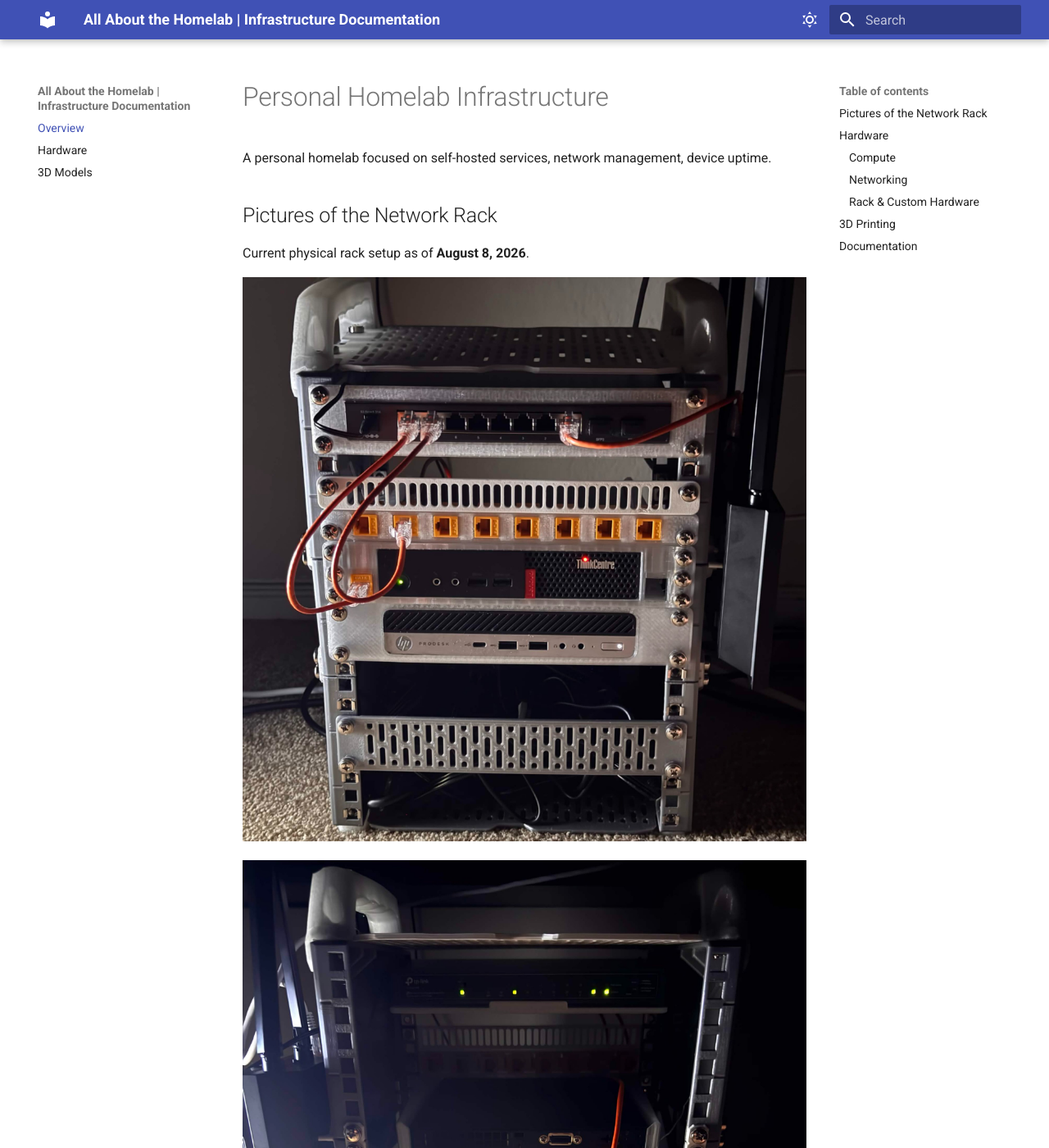
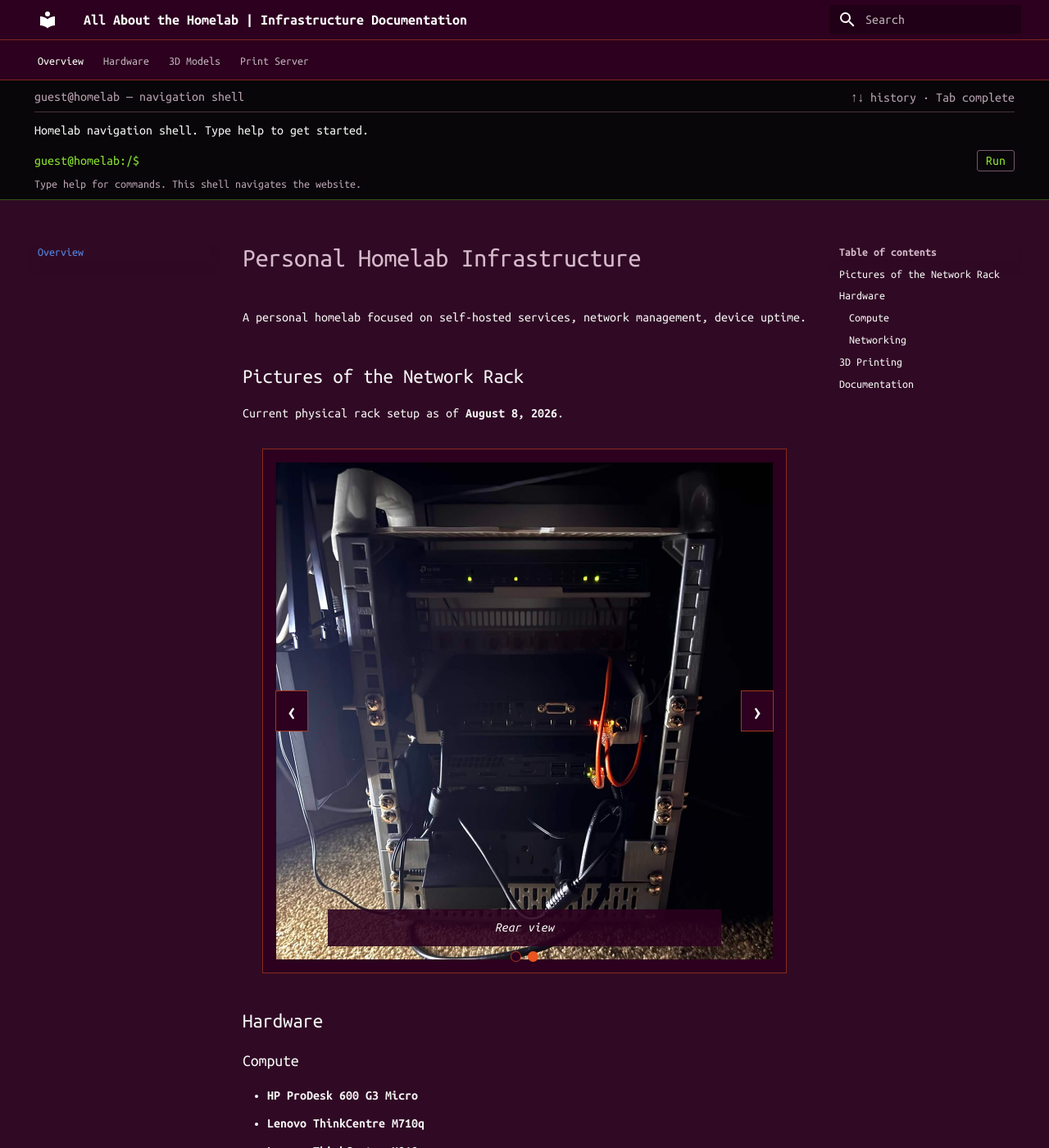
Before and after one commit to ahnaj/homelab-docs, an MkDocs documentation site: the page built from docs/index.md, in a window 1280 px wide and 1400 px high. Shown: the whole window at 82% size. Built offline with MkDocs 1.6.1 and Material for MkDocs 9.7.7, drawn with Linux system fonts in a browser that asks for light colours; some of the changed text lies outside the part shown.

Commit message:
Major changes including CLI interface, inventory updates, but still in foundational state while hardware is being built (TrueNAS server)

```diff
--- a/docs/index.md
+++ b/docs/index.md
@@ -5,26 +5,39 @@ A personal homelab focused on self-hosted services, network management, device u
 
 Current physical rack setup as of **August 8, 2026**.
 
-![Front view of the homelab rack](assets/rack-front-2026-08-08.jpg)
-
-![Rear view of the homelab rack](assets/rack-back-2026-08-08.jpg)
+<div class="image-carousel" data-carousel aria-label="Homelab rack photos">
+	<div class="carousel-track">
+		<figure class="carousel-slide is-active">
+			<img src="assets/rack-front-2026-08-08.jpg" alt="Front view of the homelab rack" width="640" height="640" loading="eager">
+			<figcaption>Front view</figcaption>
+		</figure>
+		<figure class="carousel-slide">
+			<img src="assets/rack-back-2026-08-08.jpg" alt="Rear view of the homelab rack" width="640" height="640" loading="lazy">
+			<figcaption>Rear view</figcaption>
+		</figure>
+	</div>
+	<button class="carousel-button carousel-button--previous" type="button" data-carousel-previous aria-label="Previous photo">&lsaquo;</button>
+	<button class="carousel-button carousel-button--next" type="button" data-carousel-next aria-label="Next photo">&rsaquo;</button>
+	<div class="carousel-dots" role="group" aria-label="Choose a rack photo">
+		<button class="carousel-dot is-active" type="button" data-carousel-dot="0" aria-label="Show front view" aria-current="true"></button>
+		<button class="carousel-dot" type="button" data-carousel-dot="1" aria-label="Show rear view"></button>
+	</div>
+</div>
 
 ## Hardware
 
 ### Compute
-- **HP ProDesk 600 G3 Micro** — Proxmox node
-- **Lenovo ThinkCentre M710q** — Proxmox node
+- **HP ProDesk 600 G3 Micro**
+- **Lenovo ThinkCentre M710q**
+- **Lenovo ThinkCentre M910q**
+- **TrueNAS Server (See Specifications)**
 
 ### Networking
-- **TP-Link TL-SG2210P** — managed PoE switch
-
-### Rack & Custom Hardware
-- Custom 3D-printed rack components
-- Custom equipment mounts
-- Custom cable-management components
+- **TP-Link TL-SG2210P**
+- **TP-Link ARCHER AX21 AX1800 Dual-Band Wi-Fi 6 Router**
 
 ## 3D Printing
-I design items using CAD software and print custom components for the homelab and publish selected models on MakerWorld.
+I design items using CAD software and make custom components for my server rack. I've published select models on MakerWorld.
 
 [View the 3D Models →](3d-models.md)
 
--- /dev/null
+++ b/docs/javascripts/carousel.js
@@ -0,0 +1,61 @@
+document.querySelectorAll("[data-carousel]").forEach((carousel) => {
+  const slides = [...carousel.querySelectorAll(".carousel-slide")];
+  const dots = [...carousel.querySelectorAll("[data-carousel-dot]")];
+  let currentIndex = 0;
+  let timer;
+  let paused = false;
+  const horizontal = carousel.classList.contains("image-carousel--horizontal");
+  const reducedMotion = window.matchMedia("(prefers-reduced-motion: reduce)");
+  const pauseButton = carousel.querySelector("[data-carousel-pause]");
+
+  const showSlide = (index) => {
+    currentIndex = (index + slides.length) % slides.length;
+    slides.forEach((slide, slideIndex) => {
+      slide.classList.toggle("is-active", slideIndex === currentIndex);
+      slide.setAttribute("aria-hidden", slideIndex !== currentIndex);
+      if (horizontal) slide.style.transform = `translateX(${(slideIndex - currentIndex) * 100}%)`;
+    });
+    dots.forEach((dot, dotIndex) => {
+      const isActive = dotIndex === currentIndex;
+      dot.classList.toggle("is-active", isActive);
+      dot.toggleAttribute("aria-current", isActive);
+    });
+  };
+
+  const startTimer = () => {
+    clearInterval(timer);
+    if (paused || (horizontal && reducedMotion.matches) || carousel.matches(":hover") || carousel.contains(document.activeElement)) return;
+    timer = setInterval(() => showSlide(currentIndex + 1), 5000);
+  };
+
+  carousel.querySelector("[data-carousel-previous]").addEventListener("click", () => {
+    showSlide(currentIndex - 1);
+    startTimer();
+  });
+  carousel.querySelector("[data-carousel-next]").addEventListener("click", () => {
+    showSlide(currentIndex + 1);
+    startTimer();
+  });
+  dots.forEach((dot, dotIndex) => {
+    dot.addEventListener("click", () => {
+      showSlide(dotIndex);
+      startTimer();
+    });
+  });
+
+  carousel.addEventListener("mouseenter", () => clearInterval(timer));
+  pauseButton?.addEventListener("click", () => {
+    paused = !paused;
+    pauseButton.textContent = paused ? "Play slideshow" : "Pause slideshow";
+    startTimer();
+  });
+  reducedMotion.addEventListener("change", startTimer);
+  carousel.addEventListener("mouseleave", startTimer);
+  carousel.addEventListener("focusin", () => clearInterval(timer));
+  carousel.addEventListener("focusout", (event) => {
+    if (!carousel.contains(event.relatedTarget)) startTimer();
+  });
+
+  showSlide(0);
+  startTimer();
+});
--- /dev/null
+++ b/docs/javascripts/cli-nav.js
@@ -0,0 +1,133 @@
+document.querySelectorAll('[data-cli-nav]').forEach((form) => {
+  const terminal = form.closest('.cli-nav');
+  const input = form.querySelector('input');
+  const output = terminal.querySelector('[data-cli-output]');
+  const prompt = terminal.querySelector('[data-cli-prompt]');
+  const pages = [...terminal.querySelectorAll('[data-cli-command]')].map((link) => ({
+    name: link.dataset.cliCommand, url: new URL(link.href),
+  }));
+  const normalizeURL = (url) => url.pathname.replace(/index\.html$/, '').replace(/\/$/, '');
+  const current = pages.find((page) => normalizeURL(page.url) === normalizeURL(new URL(location.href)));
+  const cwd = !current || current === pages[0] ? '/' : `/${current.name}`;
+  const storageKey = `homelab-shell:${pages[0]?.url.pathname}`;
+  const builtins = ['help', 'ls', 'pwd', 'cd', 'whoami', 'hostname', 'history', 'clear'];
+  let history = [], lines = [], previous = '/', historyIndex = 0, draft = '';
+  try {
+    const saved = JSON.parse(sessionStorage.getItem(storageKey));
+    if (saved) {
+      history = (saved.history || []).filter((s) => typeof s === 'string').slice(-100);
+      lines = (saved.lines || []).filter((s) => typeof s === 'string').slice(-120);
+      previous = typeof saved.previous === 'string' ? saved.previous : '/';
+    }
+  } catch { /* Storage is optional, including in private browsing. */ }
+  const persist = () => {
+    try { sessionStorage.setItem(storageKey, JSON.stringify({ history, lines, previous })); } catch { /* Keep working without storage. */ }
+  };
+  const write = (text) => {
+    lines.push(text);
+    lines = lines.slice(-120);
+    const line = document.createElement('div');
+    line.textContent = text;
+    output.append(line);
+    while (output.childElementCount > 120) output.firstElementChild.remove();
+    output.scrollTop = output.scrollHeight;
+    persist();
+  };
+  const restored = lines;
+  lines = [];
+  restored.forEach(write);
+  if (!restored.length) write('Homelab navigation shell. Type help to get started.');
+  prompt.textContent = `guest@homelab:${cwd}$`;
+  historyIndex = history.length;
+  terminal.hidden = false;
+
+  const resolve = (path) => {
+    if (path === '-') return previous;
+    if (path === '~') return '/';
+    if (path.startsWith('~/')) path = path.slice(1);
+    const parts = path.startsWith('/') ? [] : cwd.split('/').filter(Boolean);
+    path.split('/').forEach((part) => {
+      if (part === '..') parts.pop();
+      else if (part && part !== '.') parts.push(part);
+    });
+    return '/' + parts.join('/');
+  };
+  const pageAt = (path) => path === '/' ? pages[0] : pages.find((page) => '/' + page.name === path);
+  form.addEventListener('submit', (event) => {
+    event.preventDefault();
+    const raw = input.value.trim();
+    input.value = '';
+    draft = '';
+    if (!raw) return;
+    write(`${prompt.textContent} ${raw}`);
+    history.push(raw);
+    history = history.slice(-100);
+    historyIndex = history.length;
+    persist();
+    const [command, ...args] = raw.split(/\s+/);
+    if (!builtins.includes(command)) { write(`sh: ${command}: command not found. Type help.`); return; }
+    if ((['ls', 'cd'].includes(command) && args.length > 1) || (!['ls', 'cd'].includes(command) && args.length)) {
+      write(`${command}: unexpected arguments`); return;
+    }
+    switch (command) {
+      case 'help':
+        write('ls [path]     List pages (ls / lists all pages)\ncd [path]     Open a page; cd / returns home; cd - goes back\npwd           Show current directory\nwhoami        Show current visitor\nhostname      Show shell host name\nhistory       Show recent commands\nclear         Clear the transcript\n\n↑/↓ recall commands · Tab completes · Ctrl+C cancels · Ctrl+L clears\nPaths support /, ~, . and ..; use cd /hardware from any page.\nThis is a website shell; system commands, pipes and scripts are unavailable.');
+        break;
+      case 'pwd': write(cwd); break;
+      case 'whoami': write('guest'); break;
+      case 'hostname': write('homelab'); break;
+      case 'history': write(history.map((line, i) => `${String(i + 1).padStart(3)}  ${line}`).join('\n')); break;
+      case 'clear': lines = []; output.replaceChildren(); persist(); break;
+      case 'ls': {
+        const path = resolve(args[0] || '.');
+        if (!pageAt(path)) write(`ls: ${args[0]}: No such directory`);
+        else if (path === '/') write(pages.map((page) => `${page.name}/`).join('  '));
+        else write('(no subdirectories; use ls / to list pages)');
+        break;
+      }
+      case 'cd': {
+        const path = resolve(args[0] || '/');
+        const page = pageAt(path);
+        if (!page) { write(`cd: ${args[0]}: No such directory`); break; }
+        if (path !== cwd) {
+          previous = cwd;
+          persist();
+          location.assign(page.url.href);
+        }
+        break;
+      }
+    }
+  });
+  input.addEventListener('keydown', (event) => {
+    if (event.key === 'ArrowUp' || event.key === 'ArrowDown') {
+      event.preventDefault();
+      if (historyIndex === history.length) draft = input.value;
+      historyIndex = Math.max(0, Math.min(history.length, historyIndex + (event.key === 'ArrowUp' ? -1 : 1)));
+      input.value = historyIndex === history.length ? draft : history[historyIndex];
+      input.setSelectionRange(input.value.length, input.value.length);
+    } else if (event.ctrlKey && ['c', 'l'].includes(event.key.toLowerCase())) {
+      if (event.key.toLowerCase() === 'c' && input.selectionStart !== input.selectionEnd) return;
+      event.preventDefault();
+      if (event.key.toLowerCase() === 'l') { lines = []; output.replaceChildren(); persist(); }
+      else { write(`${prompt.textContent} ${input.value}^C`); input.value = ''; draft = ''; historyIndex = history.length; }
+    } else if (event.key === 'Tab' && !event.shiftKey && input.selectionStart === input.value.length && input.selectionEnd === input.value.length) {
+      const text = input.value;
+      let candidates = [];
+      if (/^\S*$/.test(text)) candidates = builtins.filter((name) => name.startsWith(text));
+      else {
+        const match = text.match(/^(cd|ls)\s+(\S*)$/);
+        if (match) {
+          const token = match[2], slash = token.lastIndexOf('/');
+          const prefix = token.slice(0, slash + 1), leaf = token.slice(slash + 1);
+          if (resolve(prefix || '.') === '/') candidates = pages.filter((page) => page.name.startsWith(leaf)).map((page) => `${match[1]} ${prefix}${page.name}/`);
+        }
+      }
+      // With no match, Tab keeps its normal focus-navigation behavior.
+      if (candidates.length) {
+        event.preventDefault();
+        if (candidates.length === 1) input.value = candidates[0];
+        else write(candidates.join('  '));
+      }
+    }
+  });
+});
--- /dev/null
+++ b/docs/stylesheets/console.css
@@ -0,0 +1,265 @@
+:root {
+  --console-purple: #300a24;
+  --console-purple-dark: #2c001e;
+  --console-orange: #e95420;
+  --console-green: #8ae234;
+  --console-text: #f5f5f5;
+}
+
+[data-md-color-scheme="slate"] {
+  --md-default-bg-color: var(--console-purple);
+  --md-default-fg-color: var(--console-text);
+  --md-default-fg-color--light: #d6b9cb;
+  --md-primary-fg-color: var(--console-purple-dark);
+  --md-primary-fg-color--light: #50113f;
+  --md-primary-fg-color--dark: #1b0012;
+  --md-accent-fg-color: var(--console-orange);
+  --md-code-bg-color: var(--console-purple-dark);
+  --md-code-fg-color: var(--console-text);
+  --md-typeset-a-color: var(--console-green);
+  --md-typeset-mark-color: rgba(233, 84, 32, 0.25);
+}
+
+.md-header,
+.md-tabs {
+  border-bottom: 1px solid color-mix(in srgb, var(--md-accent-fg-color) 45%, transparent);
+}
+
+.cli-nav {
+  color: var(--console-text);
+  background: #080608;
+  border-bottom: 1px solid color-mix(in srgb, var(--console-green) 35%, transparent);
+  font-family: var(--md-code-font);
+}
+
+.cli-nav__inner {
+  display: flex;
+  align-items: center;
+  min-height: 2.75rem;
+  padding: 0.45rem 0.6rem;
+  overflow-x: auto;
+  white-space: nowrap;
+}
+
+.cli-nav__form {
+  display: flex;
+  align-items: center;
+  flex: 1;
+}
+
+.cli-nav__prompt {
+  color: var(--console-green);
+  flex: 0 0 auto;
+  margin-right: 0.5rem;
+}
+
+.cli-nav__input {
+  width: 100%;
+  min-width: 4rem;
+  padding: 0.25rem 0;
+  border: 0;
+  outline: 0;
+  color: var(--console-text);
+  background: transparent;
+  caret-color: var(--console-green);
+  font: inherit;
+}
+
+.cli-nav__input:focus {
+  box-shadow: 0 1px 0 var(--console-green);
+}
+
+.cli-help {
+  padding: 0.65rem 0.6rem 0.8rem;
+  color: #d6c4d0;
+  border-top: 1px solid color-mix(in srgb, var(--console-green) 20%, transparent);
+  font-family: var(--md-code-font);
+  font-size: 0.8rem;
+  line-height: 1.65;
+}
+
+.cli-help__title {
+  margin-top: 0.25rem;
+  color: var(--console-green);
+}
+
+.cli-help__line {
+  color: var(--console-text);
+}
+
+.cli-help__prompt {
+  margin-right: 0.5rem;
+  color: var(--console-green);
+}
+
+.cli-help__command {
+  display: grid;
+  grid-template-columns: minmax(12rem, 16rem) 1fr;
+  color: var(--console-orange);
+}
+
+.cli-help__command span {
+  color: #b8a1b1;
+}
+
+.cli-nav__output {
+  min-height: 1.3em;
+  color: var(--console-text);
+}
+
+.md-typeset code {
+  border: 1px solid color-mix(in srgb, var(--md-primary-fg-color) 30%, transparent);
+}
+
+.md-typeset pre > code {
+  border: 1px solid color-mix(in srgb, var(--md-accent-fg-color) 25%, transparent);
+}
+
+.md-typeset a:hover {
+  color: var(--console-orange);
+}
+
+.image-carousel {
+  position: relative;
+  width: min(100%, 640px);
+  margin: 1.5rem auto 2rem;
+  overflow: hidden;
+  border: 1px solid color-mix(in srgb, var(--console-orange) 50%, transparent);
+  background: var(--console-purple-dark);
+}
+
+.carousel-track {
+  position: relative;
+  aspect-ratio: 1;
+}
+
+.carousel-slide {
+  position: absolute;
+  inset: 0;
+  display: grid;
+  margin: 0;
+  opacity: 0;
+  transition: opacity 400ms ease;
+  pointer-events: none;
+}
+
+.carousel-slide.is-active {
+  opacity: 1;
+  pointer-events: auto;
+}
+
+.carousel-slide img {
+  width: 100%;
+  height: 100%;
+  object-fit: contain;
+}
+
+.carousel-slide figcaption {
+  position: absolute;
+  right: 0;
+  bottom: 0;
+  left: 0;
+  padding: 0.5rem 0.75rem;
+  color: var(--console-text);
+  background: color-mix(in srgb, var(--console-purple-dark) 88%, transparent);
+  font-size: 0.8rem;
+}
+
+.carousel-button,
+.carousel-dot {
+  border: 1px solid color-mix(in srgb, var(--console-orange) 65%, transparent);
+  color: var(--console-text);
+  background: var(--console-purple-dark);
+  cursor: pointer;
+}
+
+.carousel-button {
+  position: absolute;
+  top: 50%;
+  width: 2rem;
+  height: 2.5rem;
+  transform: translateY(-50%);
+  font-size: 1.75rem;
+  line-height: 1;
+}
+
+.carousel-button:hover,
+.carousel-button:focus-visible,
+.carousel-dot:hover,
+.carousel-dot:focus-visible,
+.carousel-dot.is-active {
+  color: var(--console-purple-dark);
+  background: var(--console-orange);
+}
+
+.carousel-button--previous { left: 0.75rem; }
+.carousel-button--next { right: 0.75rem; }
+
+.image-carousel--horizontal .carousel-track {
+  overflow: hidden;
+}
+
+.image-carousel--horizontal .carousel-slide {
+  opacity: 1;
+  transition: transform 500ms ease;
+}
+
+.image-carousel--horizontal .carousel-slide:not(.is-active) {
+  transform: translateX(100%);
+}
+
+.image-carousel--horizontal .carousel-slide figcaption {
+  padding-bottom: 2rem;
+}
+
+.image-carousel--horizontal .carousel-dots {
+  bottom: 3rem;
+}
+
+.carousel-pause {
+  display: block;
+  width: 100%;
+  min-height: 2.3rem;
+  color: var(--console-text);
+  background: var(--console-purple-dark);
+  border-top: 1px solid var(--console-orange);
+  cursor: pointer;
+}
+
+@media (prefers-reduced-motion: reduce) {
+  .image-carousel--horizontal .carousel-slide {
+    transition: none;
+  }
+}
+
+.carousel-dots {
+  position: absolute;
+  bottom: 0.65rem;
+  left: 50%;
+  display: flex;
+  gap: 0.4rem;
+  transform: translateX(-50%);
+}
+
+.carousel-dot {
+  width: 0.65rem;
+  height: 0.65rem;
+  padding: 0;
+  border-radius: 50%;
+}
+
+/* Navigation shell: transcript above the live prompt. */
+.cli-terminal { padding: 0.6rem; font-size: 0.8rem; }
+.cli-titlebar { display: flex; flex-wrap: wrap; justify-content: space-between; gap: 0.25rem 1rem; color: #b8a1b1; border-bottom: 1px solid #493040; padding-bottom: 0.4rem; }
+.cli-transcript { max-height: 12rem; overflow-y: auto; padding: 0.5rem 0; white-space: pre-wrap; overflow-wrap: anywhere; line-height: 1.6; }
+.cli-nav__form { gap: 0.25rem; min-width: 0; align-items: center; }
+.cli-nav__label { position: absolute; width: 1px; height: 1px; overflow: hidden; clip-path: inset(50%); white-space: nowrap; }
+.cli-nav__prompt { margin-right: 0.2rem; font-size: inherit; }
+.cli-nav__input { flex: 1; min-width: 0; }
+.cli-hint { margin-top: 0.4rem; color: #b8a1b1; font-size: 0.7rem; }
+.cli-run { border: 1px solid #77566c; padding: 0.2rem 0.5rem; border-radius: 3px; color: var(--console-green); cursor: pointer; }
+.cli-run:focus-visible, .cli-transcript:focus-visible { outline: 2px solid var(--console-orange); outline-offset: 2px; }
+@media (max-width: 480px) {
+  .cli-nav__form { flex-wrap: wrap; }
+  .cli-nav__prompt { flex-basis: 100%; }
+}
--- a/mkdocs.yml
+++ b/mkdocs.yml
@@ -4,28 +4,32 @@ site_url: https://ahnaj.github.io/homelab-docs/
 
 theme:
   name: material
+  custom_dir: overrides
+  font:
+    text: Ubuntu Mono
+    code: Ubuntu Mono
   features:
+    - navigation.tabs
     - navigation.sections
     - navigation.expand
     - navigation.top
     - search.highlight
     - content.code.copy
   palette:
-    - media: "(prefers-color-scheme: light)"
-      scheme: default
-      toggle:
-        icon: material/weather-sunny
-        name: Light mode
-    - media: "(prefers-color-scheme: dark)"
-      scheme: slate
-      toggle:
-        icon: material/weather-night
-        name: Dark mode
+    - scheme: slate
+
+extra_css:
+  - stylesheets/console.css
+
+extra_javascript:
+  - javascripts/carousel.js
+  - javascripts/cli-nav.js
 
 nav:
   - Overview: index.md
   - Hardware: hardware.md
   - 3D Models: 3d-models.md
+  - Print Server: print-server.md
 
 markdown_extensions:
   - attr_list
--- /dev/null
+++ b/overrides/partials/tabs.html
@@ -0,0 +1,28 @@
+{% import "partials/tabs-item.html" as item with context %}
+<nav class="md-tabs" aria-label="{{ lang.t('tabs') }}" data-md-component="tabs">
+  <div class="md-grid">
+    <ul class="md-tabs__list">
+      {% for nav_item in nav.items %}
+        {{ item.render(nav_item) }}
+      {% endfor %}
+    </ul>
+  </div>
+</nav>
+<section class="cli-nav" aria-label="Website navigation terminal" hidden>
+  <div class="md-grid cli-terminal">
+    <div class="cli-titlebar"><span>guest@homelab — navigation shell</span><span>↑↓ history · Tab complete</span></div>
+    <div class="cli-transcript" data-cli-output role="log" aria-label="Terminal output" aria-live="polite" aria-relevant="additions" tabindex="0"></div>
+    <form class="cli-nav__form" data-cli-nav>
+      <label class="cli-nav__label" for="cli-command">Terminal command</label>
+      <span class="cli-nav__prompt" data-cli-prompt aria-hidden="true">guest@homelab:/$</span>
+      <input id="cli-command" class="cli-nav__input" name="command" type="text" autocomplete="off" autocapitalize="off" spellcheck="false" aria-describedby="cli-hint">
+      <button class="cli-run" type="submit">Run</button>
+    </form>
+    <div id="cli-hint" class="cli-hint">Type help for commands. This shell navigates the website.</div>
+  </div>
+  <div hidden>
+    {% for nav_item in nav.items %}
+      <a data-cli-command="{{ nav_item.title | lower | replace(' ', '-') }}" href="{{ nav_item.url | url }}">{{ nav_item.title }}</a>
+    {% endfor %}
+  </div>
+</section>
```
Also changed, not shown: docs/hardware.md (+88 -8 lines), docs/print-server.md (added, +1 -0 lines), docs/assets/hardware/optiplex-parts-1.jpg (added), docs/assets/hardware/optiplex-parts-3.jpg (added), docs/assets/hardware/optiplex-parts-4.jpg (added), docs/assets/hardware/optiplex-parts-5.jpg (added), docs/assets/hardware/optiplex-parts-6.jpg (added), docs/assets/rack-back-2026-08-08.jpg, docs/assets/rack-front-2026-08-08.jpg, 1 other file.
